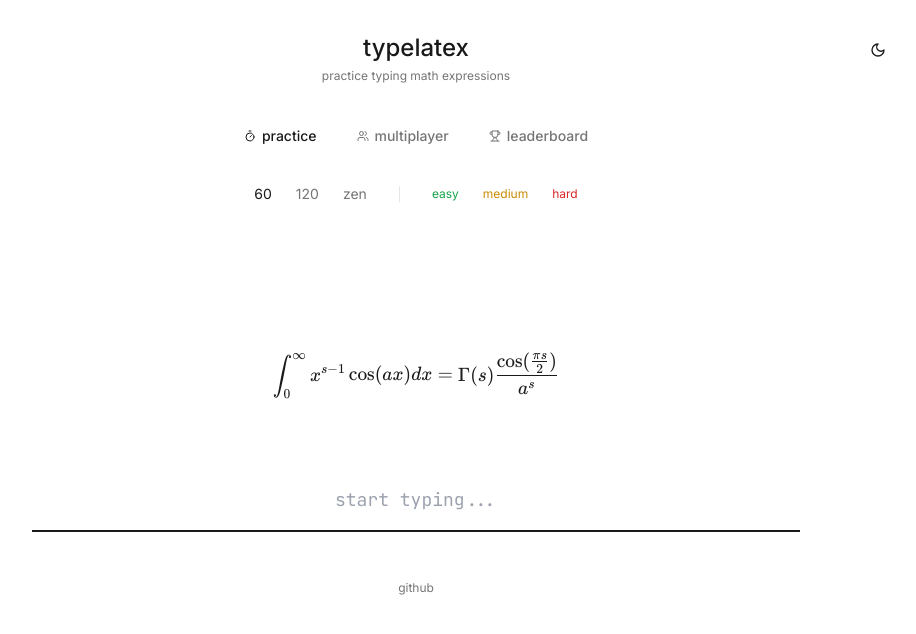
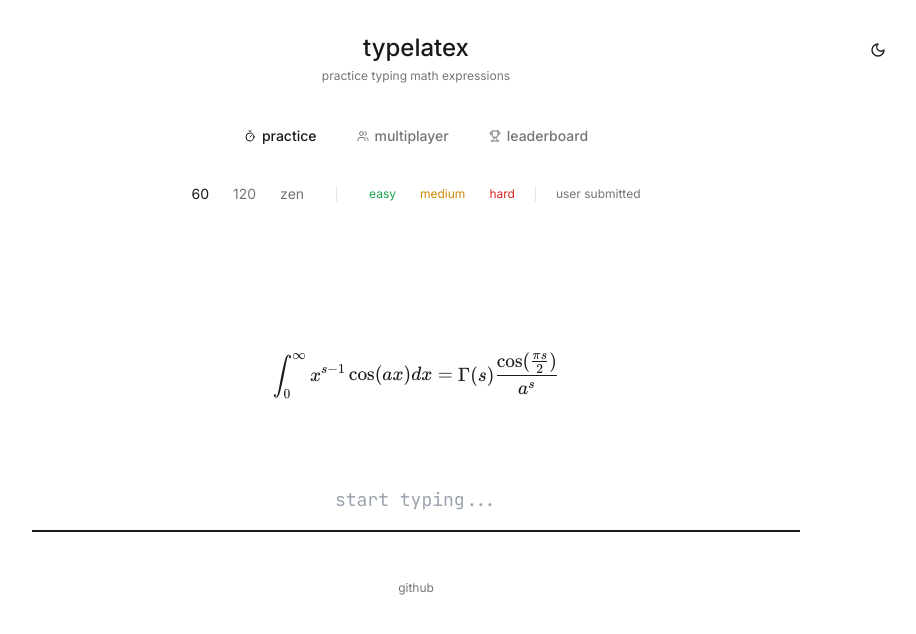
Before and after one commit to JaidenRatti/type-latex, a Next.js app: page / in a window 1280 px wide. Shown: the top 634 px of the page, without its empty margins (224-1140 px from the left). Built offline with nearby package versions, Linux system fonts and the light colour scheme; no server answers.

Commit message:
user submitted mode

```diff
--- a/app/components/LatexTyperacer.tsx
+++ b/app/components/LatexTyperacer.tsx
@@ -140,8 +140,14 @@ export function LatexTyperacer({ onGameEnd }: LatexTyperacerProps) {
               <button
                 key={difficulty}
                 onClick={() => {
-                  // Prevent deselecting if it's the last one selected
-                  if (!isOnlySelected) {
+                  // If user submitted is active, switch to this difficulty
+                  if (difficultySelection.userSubmitted) {
+                    setDifficultySelection({ easy: false, medium: false, hard: false, userSubmitted: false, [difficulty]: true })
+                    if (timerStarted) {
+                      startGame(gameMode)
+                    }
+                  } else if (!isOnlySelected) {
+                    // Prevent deselecting if it's the last one selected
                     setDifficultySelection(prev => ({ ...prev, [difficulty]: !prev[difficulty] }))
                     // If timer is running, restart the game with new difficulty
                     if (timerStarted) {
@@ -152,14 +158,33 @@ export function LatexTyperacer({ onGameEnd }: LatexTyperacerProps) {
                 className={cn(
                   "px-2 py-1 rounded transition-colors text-xs",
                   colorMap[difficulty],
-                  !isOnlySelected && "hover:opacity-80",
-                  isOnlySelected && "cursor-not-allowed opacity-100"
+                  !isOnlySelected && !difficultySelection.userSubmitted && "hover:opacity-80",
+                  isOnlySelected && !difficultySelection.userSubmitted && "cursor-not-allowed opacity-100",
+                  difficultySelection.userSubmitted && "hover:opacity-80"
                 )}
               >
                 {difficulty}
               </button>
             )
           })}
+
+          <div className="w-px h-4 bg-border mx-1"></div>
+
+          <button
+            onClick={() => {
+              setDifficultySelection({ easy: false, medium: false, hard: false, userSubmitted: true })
+              if (timerStarted) {
+                startGame(gameMode)
+              }
+            }}
+            className={cn(
+              "px-2 py-1 rounded transition-colors text-xs",
+              difficultySelection.userSubmitted ? 'text-purple-600' : 'text-muted-foreground',
+              "hover:opacity-80"
+            )}
+          >
+            user submitted
+          </button>
         </div>
       </div>
 
--- a/hooks/useLatexGame.ts
+++ b/hooks/useLatexGame.ts
@@ -22,7 +22,8 @@ export function useLatexGame() {
   const [difficultySelection, setDifficultySelection] = useState<DifficultySelection>({
     easy: true,
     medium: true,
-    hard: true
+    hard: true,
+    userSubmitted: false
   })
 
   const targetRef = useRef<HTMLDivElement>(null)
@@ -31,6 +32,9 @@ export function useLatexGame() {
   const inputRef = useRef<HTMLInputElement>(null)
 
   const getAvailableExpressions = useCallback(() => {
+    if (difficultySelection.userSubmitted) {
+      return latexExpressions.filter(expr => expr.isUserSubmitted === true)
+    }
     return latexExpressions.filter(expr =>
       (difficultySelection.easy && expr.difficulty === 'easy') ||
       (difficultySelection.medium && expr.difficulty === 'medium') ||
@@ -51,7 +55,7 @@ export function useLatexGame() {
     const availableExpressions = getAvailableExpressions()
     if (availableExpressions.length === 0) {
       // If no difficulties are selected, enable all
-      setDifficultySelection({ easy: true, medium: true, hard: true })
+      setDifficultySelection({ easy: true, medium: true, hard: true, userSubmitted: false })
       return latexExpressions[Math.floor(Math.random() * latexExpressions.length)]
     }
     let nextExpression
@@ -78,7 +82,9 @@ export function useLatexGame() {
   // Load initial expression on mount
   useEffect(() => {
     if (!currentExpression) {
-      const availableExpressions = latexExpressions.filter(expr =>
+      const availableExpressions = difficultySelection.userSubmitted
+        ? latexExpressions.filter(expr => expr.isUserSubmitted === true)
+        : latexExpressions.filter(expr =>
             (difficultySelection.easy && expr.difficulty === 'easy') ||
             (difficultySelection.medium && expr.difficulty === 'medium') ||
             (difficultySelection.hard && expr.difficulty === 'hard')
@@ -95,7 +101,9 @@ export function useLatexGame() {
   useEffect(() => {
     if (currentExpression && !timerStarted) {
       // Only update if timer hasn't started yet (user hasn't begun typing)
-      const availableExpressions = latexExpressions.filter(expr =>
+      const availableExpressions = difficultySelection.userSubmitted
+        ? latexExpressions.filter(expr => expr.isUserSubmitted === true)
+        : latexExpressions.filter(expr =>
             (difficultySelection.easy && expr.difficulty === 'easy') ||
             (difficultySelection.medium && expr.difficulty === 'medium') ||
             (difficultySelection.hard && expr.difficulty === 'hard')
--- a/types/game.ts
+++ b/types/game.ts
@@ -29,6 +29,7 @@ export interface LeaderboardEntry {
     easy: boolean
     medium: boolean
     hard: boolean
+    userSubmitted: boolean
   }
 
   // Multiplayer types
```
Lines whose indentation alone changed are shown as unchanged.
